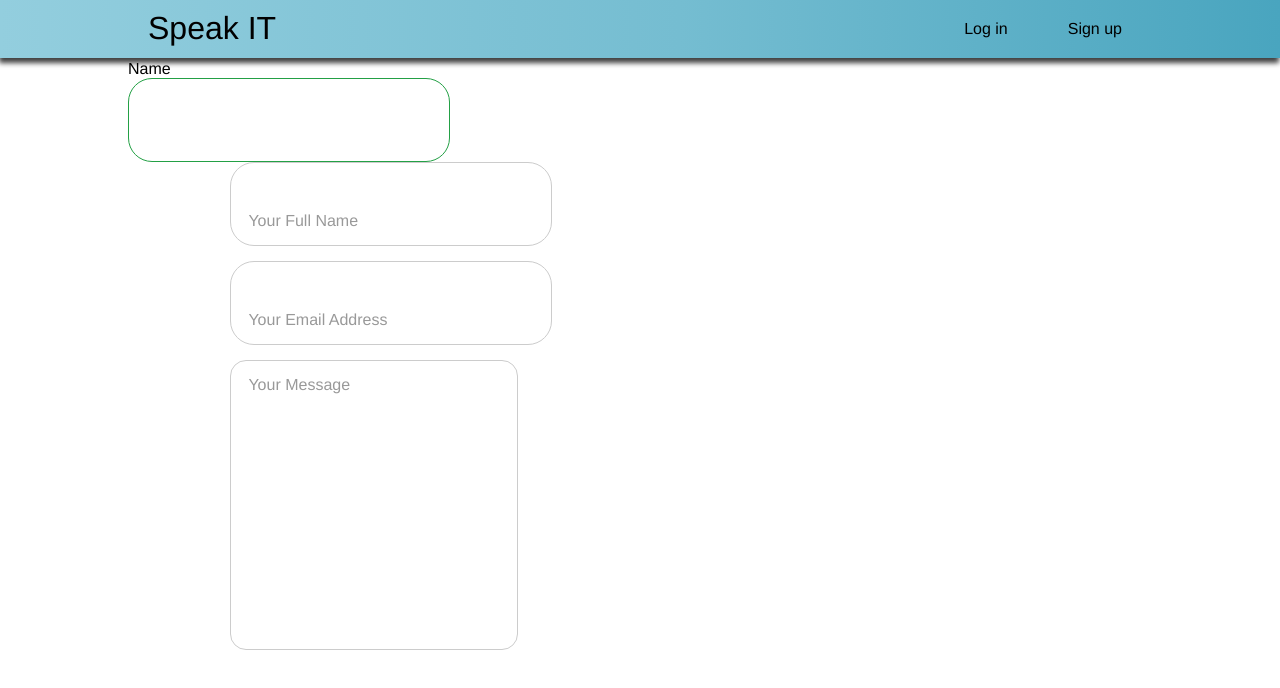
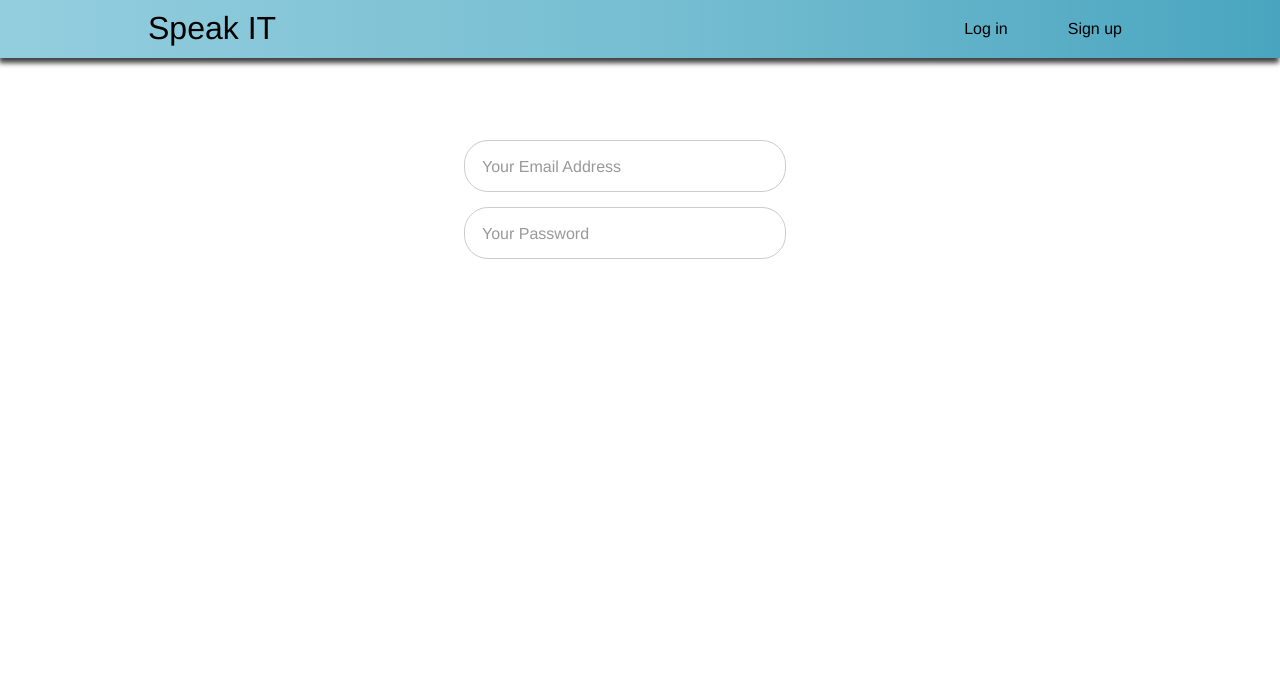
Before and after one commit to alejimenezgit/SpeakIT, a React (Create React App) app: page /login in a window 1280 px wide. Shown: the top 688 px of the page. Built offline with nearby package versions, Linux system fonts and the light colour scheme.

Commit message:
design login register

```diff
--- a/src/components/Header/styles.scss
+++ b/src/components/Header/styles.scss
@@ -12,7 +12,8 @@ a {
   color: #000;
 }
 
-.header {background: rgba(147,206,222,1);
+.header {
+  background: rgba(147,206,222,1);
   background: -moz-linear-gradient(left, rgba(147,206,222,1) 0%, rgba(117,189,209,1) 53%, rgba(73,165,191,1) 100%);
   background: -webkit-gradient(left top, right top, color-stop(0%, rgba(147,206,222,1)), color-stop(53%, rgba(117,189,209,1)), color-stop(100%, rgba(73,165,191,1)));
   background: -webkit-linear-gradient(left, rgba(147,206,222,1) 0%, rgba(117,189,209,1) 53%, rgba(73,165,191,1) 100%);
--- a/src/components/Input/index.js
+++ b/src/components/Input/index.js
@@ -1,16 +1,10 @@
 import React, { Component } from 'react';
 import "./styles.scss";
 
-class Input extends Component {
+export default class Input extends Component {
     render(){
-        const { title, styles, type, name, value, action} = this.props;
-        return (
-            <div className="box-input">
-                <div className="txtForm"> {title} </div>
-                <input className={styles} type={type} name={name} value={value} onChange={action}/>
-            </div>
-        )
+        const { type, name, value, action} = this.props;
+        return <input type={type} name={name} value={value}
+                        onChange={action} required/>
     }
 }
-
-export default Input;
--- /dev/null
+++ b/src/components/LabelForm/index.js
@@ -0,0 +1,8 @@
+import React, { Component } from 'react';
+
+export default class LabelForm extends Component {
+        render(){
+            const { placeholder, alt} = this.props;
+            return <label  placeholder={placeholder} alt={alt}></label>
+        }
+}
--- a/src/views/Login/index.js
+++ b/src/views/Login/index.js
@@ -2,11 +2,13 @@ import React from 'react';
 import "./styles.scss";
 import Header from '../../components/Header';
 import Input from '../../components/Input';
+import LabelForm from '../../components/LabelForm';
 
 export default class Login extends React.Component {
 
     state = {
-        name: '',
+        email: '',
+        password: ''
     }
 
     handleInput = (e) => {
@@ -16,24 +18,18 @@ export default class Login extends React.Component {
     }
 
     renderLogin  = () => {
-        const { name } = this.state;
+        const { email, password } = this.state;
         return (
             <div>
                 <Header />
                 <div className="container">
-                    <div>
-                        <Input title='Name' styles="form" name="name" type="text" value={name} action={this.handleInput}/>
-                    </div>
-                    <div class="container">
-                        <form action="#">
-                            <input type="text" required />
-                            <label for="" placeholder="Your Full Name" alt="Full Name"></label>
-                            <input type="Email" required />
-                            <label for="" placeholder="Your Email Address" alt="Email"></label>
-                            <textarea required></textarea>
-                            <label for="" placeholder="Your Message" alt="Message"></label>
-                        </form>
-                    </div>
+                    <form className="form">
+                        <Input name="email" type="Email" value={email} action={this.handleInput}/>
+                        <LabelForm placeholder="Your Email Address" alt="Email"/>
+
+                        <Input name="password" type="Password" value={password} action={this.handleInput}/>
+                        <LabelForm placeholder="Your Password" alt="password"/>
+                    </form>
                 </div>
             </div>
         );
--- a/src/views/Login/styles.scss
+++ b/src/views/Login/styles.scss
@@ -1,3 +1,10 @@
+.form {
+    padding-top: 80px;
+    width: 22em;
+    margin-left: auto;
+    margin-right: auto;
+}
+
 HTML SCSSResult
 EDIT ON
 // Adaptive Placeholders.
@@ -86,7 +93,6 @@ $adaptive-placeholder: ();
 
   // Input / Textarea properties
   background-color: $placeholder-background;
-  height: calc(#{$height} + #{$borders});
   padding: $margin;
   font-size: $font-size;
   border: $border solid $border-color;
@@ -194,18 +200,6 @@ $adaptive-placeholder: ();
 
 
 
-
-
-
-
-
-
-
-
-
-
-
-
 // Start paying attention here!
 
 // Set Defaults for Adaptive Placeholder
@@ -226,6 +220,7 @@ $textarea-placeholder: (
 
 
 // Calling adaptive placeholder for input
+input[type='password'],
 input[type='email'],
 input[type='text'] {
   width: 18em;
--- a/src/views/MainPage/styles.css
+++ b/src/views/MainPage/styles.css
@@ -1,5 +1,7 @@
 .box{
-    background-color: #e8e8e8;
+    border: 1px solid rgba(147,206,222,1);
+    background-color: white;
+    border-radius: 1em;
     height: 500px;
     margin-top: 50px;
 }
--- a/src/views/Register/index.js
+++ b/src/views/Register/index.js
@@ -1,15 +1,42 @@
 import React from 'react';
 import "./styles.scss";
 import Header from '../../components/Header';
+import Input from '../../components/Input';
 
 export default class Login extends React.Component {
 
+    state = {
+        name: '',
+        surname: '',
+        email: '',
+        password: ''
+    }
+
+    handleInput = (e) => {
+        this.setState({
+         [e.target.name]: e.target.value
+        })
+    }
+
     renderLogin  = () => {
+        const { name, surname, email, password } = this.state;
         return (
             <div>
                 <Header />
                 <div className="container">
-                    Register
+                    <form className="form">
+                        <Input name="name" type="text" value={name} action={this.handleInput}/>
+                        <label htmlFor="" placeholder="Your Name" alt="Name"></label>
+
+                        <Input name="surname" type="text" value={surname} action={this.handleInput}/>
+                        <label htmlFor="" placeholder="Your Surname" alt="Full Name"></label>
+
+                        <Input name="email" type="Email" value={email} action={this.handleInput}/>
+                        <label htmlFor="" placeholder="Your Email Address" alt="Email"></label>
+
+                        <Input name="password" type="Password" value={password} action={this.handleInput}/>
+                        <label htmlFor="" placeholder="Your Password" alt="password"></label>
+                    </form>
                 </div>
             </div>
         );
```
Also changed, not shown: public/manifest.json.
